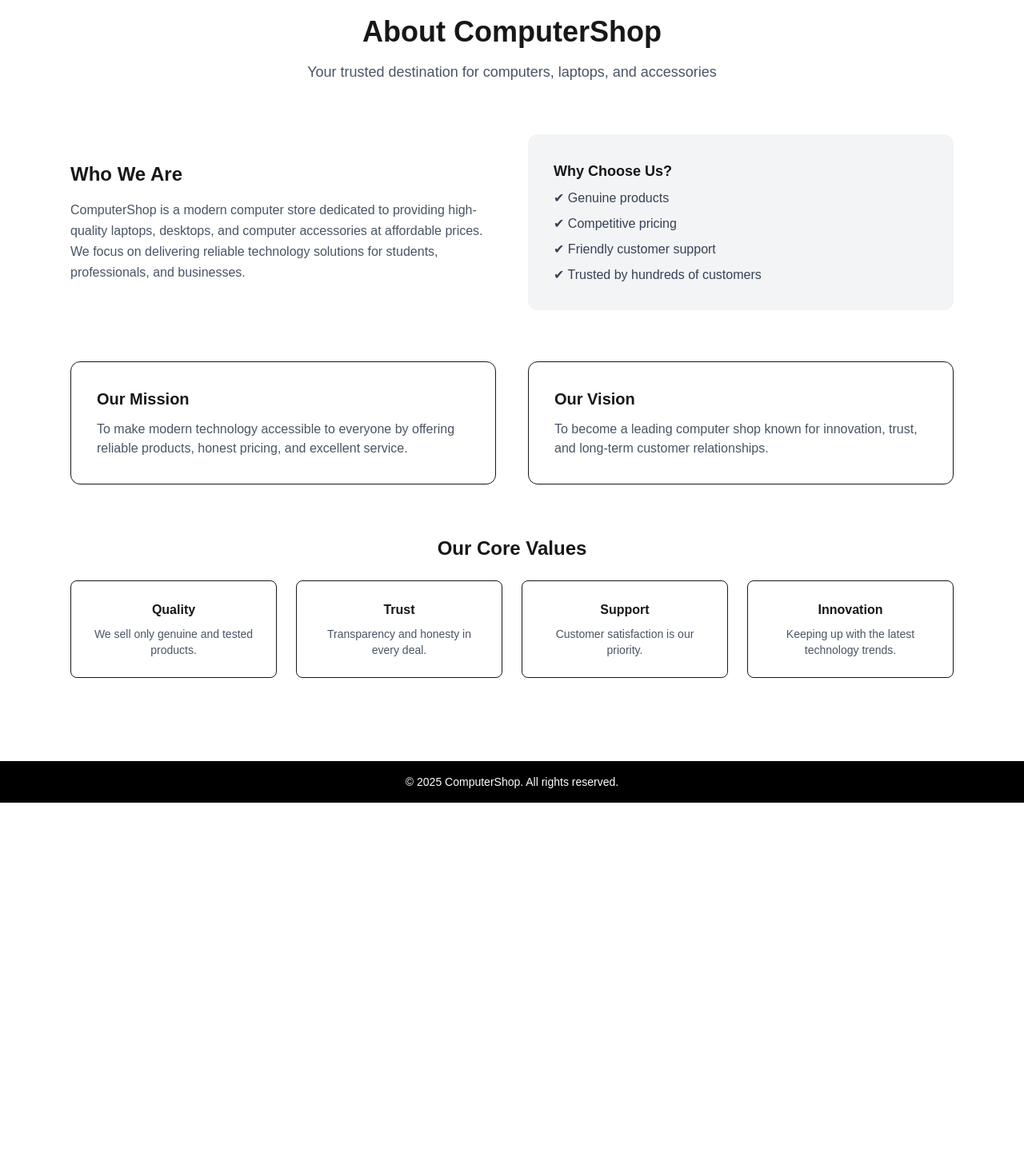
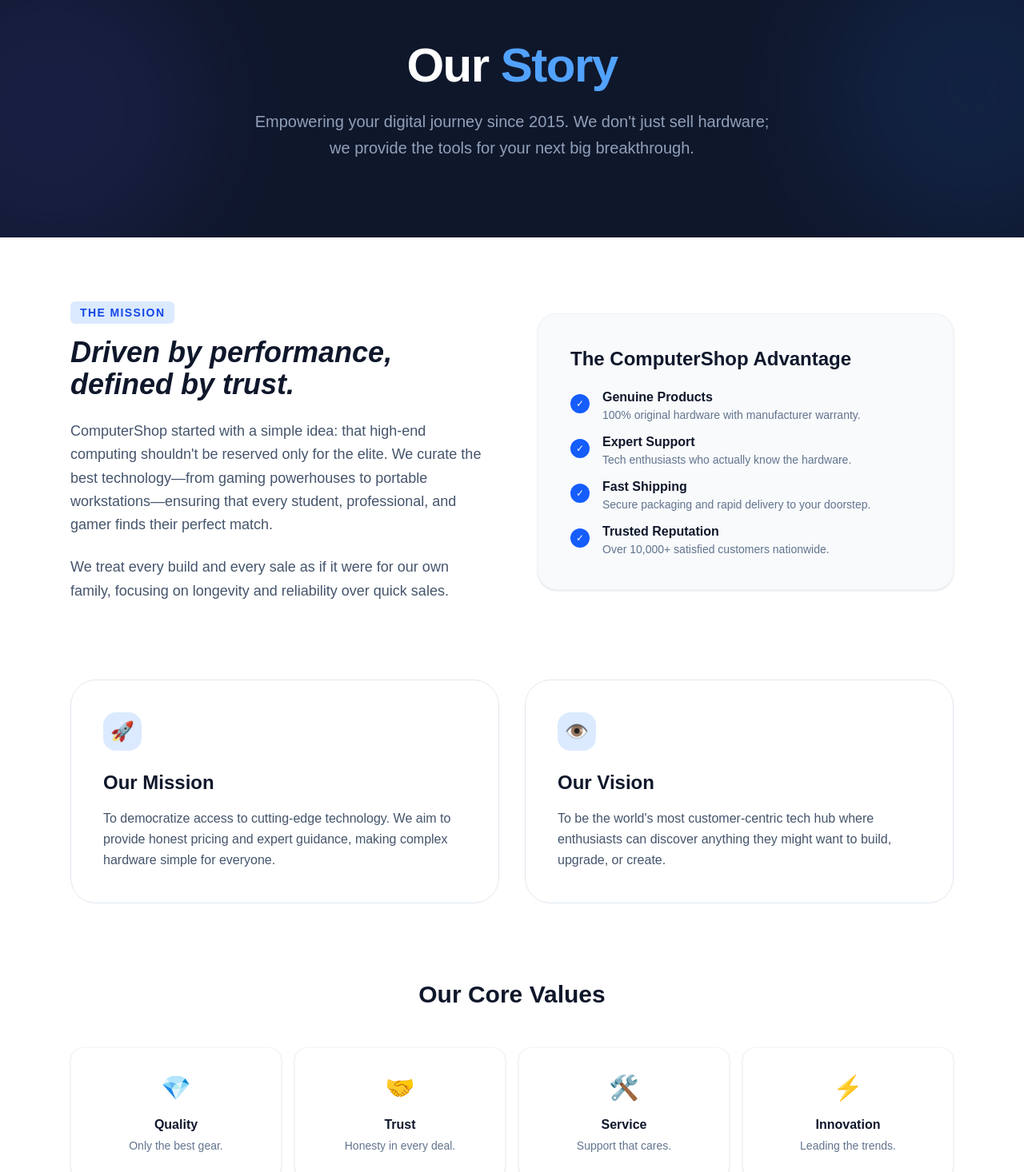
Before and after one commit to TharinduThejan/build_it, a Next.js app: page /about in a window 1280 px wide. Shown: the part 120-1586 px from the top of the page at 80% size. Before the commit the page ends 1124 px from the top, so only its background shows below. Built offline with nearby package versions, Linux system fonts and the light colour scheme.

Commit message:
Revamp About page with enhanced layout, mission, vision, and core values sections

```diff
--- a/app/about/page.tsx
+++ b/app/about/page.tsx
@@ -1,90 +1,102 @@
 export default function AboutPage() {
     return (
-        <div className="max-w-6xl mx-auto px-6 py-16">
-            {/* Hero Section */}
-            <section className="text-center mb-16">
-                <h1 className="text-4xl font-bold mb-4">About ComputerShop</h1>
-                <p className="text-gray-600 text-lg">
-                    Your trusted destination for computers, laptops, and accessories
+        <div className="bg-white">
+            {/* Hero Section with Tech Gradient */}
+            <section className="bg-slate-900 text-white py-24 px-6 relative overflow-hidden">
+                <div className="absolute top-0 left-0 w-full h-full opacity-10 pointer-events-none">
+                    <div className="absolute top-[-10%] right-[-10%] w-96 h-96 bg-blue-500 rounded-full blur-3xl"></div>
+                    <div className="absolute bottom-[-10%] left-[-10%] w-96 h-96 bg-indigo-500 rounded-full blur-3xl"></div>
+                </div>
+
+                <div className="max-w-4xl mx-auto text-center relative z-10">
+                    <h1 className="text-5xl md:text-6xl font-extrabold mb-6 tracking-tight">
+                        Our <span className="text-blue-400"> Story</span>
+                    </h1>
+                    <p className="text-slate-400 text-xl leading-relaxed max-w-2xl mx-auto">
+                        Empowering your digital journey since 2015. We don&apos;t just sell hardware; we provide the tools for your next big breakthrough.
                     </p>
+                </div>
             </section>
 
-            {/* Who We Are */}
-            <section className="mb-16 grid md:grid-cols-2 gap-10 items-center">
+            <div className="max-w-6xl mx-auto px-6 py-20">
+                {/* Who We Are & Why Us */}
+                <section className="mb-24 grid lg:grid-cols-2 gap-16 items-center">
                     <div>
-                    <h2 className="text-2xl font-semibold mb-4">Who We Are</h2>
-                    <p className="text-gray-600 leading-relaxed">
-                        ComputerShop is a modern computer store dedicated to providing
-                        high-quality laptops, desktops, and computer accessories at
-                        affordable prices. We focus on delivering reliable technology
-                        solutions for students, professionals, and businesses.
+                        <div className="inline-block px-3 py-1 bg-blue-100 text-blue-700 text-sm font-bold rounded-md mb-4 uppercase tracking-widest">
+                            The Mission
+                        </div>
+                        <h2 className="text-4xl font-bold text-slate-900 mb-6 italic">Driven by performance, defined by trust.</h2>
+                        <p className="text-slate-600 text-lg leading-relaxed mb-6">
+                            ComputerShop started with a simple idea: that high-end computing shouldn't be reserved only for the elite. We curate the best technology—from gaming powerhouses to portable workstations—ensuring that every student, professional, and gamer finds their perfect match.
+                        </p>
+                        <p className="text-slate-600 text-lg leading-relaxed">
+                            We treat every build and every sale as if it were for our own family, focusing on longevity and reliability over quick sales.
                         </p>
                     </div>
 
-                <div className="bg-gray-100 rounded-xl p-8">
-                    <h3 className="font-semibold text-lg mb-2">Why Choose Us?</h3>
-                    <ul className="space-y-2 text-gray-700">
-                        <li>✔ Genuine products</li>
-                        <li>✔ Competitive pricing</li>
-                        <li>✔ Friendly customer support</li>
-                        <li>✔ Trusted by hundreds of customers</li>
+                    <div className="bg-slate-50 rounded-3xl p-10 border border-slate-100 shadow-sm relative">
+                        <h3 className="text-2xl font-bold text-slate-900 mb-6">The ComputerShop Advantage</h3>
+                        <ul className="space-y-4">
+                            {[
+                                { title: "Genuine Products", desc: "100% original hardware with manufacturer warranty." },
+                                { title: "Expert Support", desc: "Tech enthusiasts who actually know the hardware." },
+                                { title: "Fast Shipping", desc: "Secure packaging and rapid delivery to your doorstep." },
+                                { title: "Trusted Reputation", desc: "Over 10,000+ satisfied customers nationwide." }
+                            ].map((item, i) => (
+                                <li key={i} className="flex items-start gap-4">
+                                    <span className="flex-shrink-0 w-6 h-6 bg-blue-600 text-white rounded-full flex items-center justify-center text-xs mt-1">✓</span>
+                                    <div>
+                                        <h4 className="font-bold text-slate-900 leading-none">{item.title}</h4>
+                                        <p className="text-slate-500 text-sm mt-1">{item.desc}</p>
+                                    </div>
+                                </li>
+                            ))}
                         </ul>
                     </div>
                 </section>
 
-            {/* Mission & Vision */}
-            <section className="mb-16 grid md:grid-cols-2 gap-10">
-                <div className="border rounded-xl p-8">
-                    <h2 className="text-xl font-semibold mb-3">Our Mission</h2>
-                    <p className="text-gray-600">
-                        To make modern technology accessible to everyone by offering
-                        reliable products, honest pricing, and excellent service.
+                {/* Mission & Vision Cards */}
+                <section className="mb-24 grid md:grid-cols-2 gap-8">
+                    <div className="group p-10 bg-white border border-slate-200 rounded-[2rem] hover:shadow-xl transition-all duration-300">
+                        <div className="w-12 h-12 bg-blue-100 text-blue-600 rounded-2xl flex items-center justify-center mb-6 text-2xl group-hover:bg-blue-600 group-hover:text-white transition-colors">
+                            🚀
+                        </div>
+                        <h2 className="text-2xl font-bold text-slate-900 mb-4">Our Mission</h2>
+                        <p className="text-slate-600 leading-relaxed">
+                            To democratize access to cutting-edge technology. We aim to provide honest pricing and expert guidance, making complex hardware simple for everyone.
                         </p>
                     </div>
 
-                <div className="border rounded-xl p-8">
-                    <h2 className="text-xl font-semibold mb-3">Our Vision</h2>
-                    <p className="text-gray-600">
-                        To become a leading computer shop known for innovation, trust,
-                        and long-term customer relationships.
+                    <div className="group p-10 bg-white border border-slate-200 rounded-[2rem] hover:shadow-xl transition-all duration-300">
+                        <div className="w-12 h-12 bg-blue-100 text-blue-600 rounded-2xl flex items-center justify-center mb-6 text-2xl group-hover:bg-blue-600 group-hover:text-white transition-colors">
+                            👁️
+                        </div>
+                        <h2 className="text-2xl font-bold text-slate-900 mb-4">Our Vision</h2>
+                        <p className="text-slate-600 leading-relaxed">
+                            To be the world's most customer-centric tech hub where enthusiasts can discover anything they might want to build, upgrade, or create.
                         </p>
                     </div>
                 </section>
 
-            {/* Values */}
+                {/* Values - Modern Grid */}
                 <section className="text-center">
-                <h2 className="text-2xl font-semibold mb-6">Our Core Values</h2>
-
-                <div className="grid sm:grid-cols-2 md:grid-cols-4 gap-6">
-                    <div className="border rounded-lg p-6">
-                        <h3 className="font-semibold mb-2">Quality</h3>
-                        <p className="text-sm text-gray-600">
-                            We sell only genuine and tested products.
-                        </p>
+                    <h2 className="text-3xl font-bold text-slate-900 mb-12">Our Core Values</h2>
+                    <div className="grid sm:grid-cols-2 md:grid-cols-4 gap-4">
+                        {[
+                            { label: "Quality", emoji: "💎", desc: "Only the best gear." },
+                            { label: "Trust", emoji: "🤝", desc: "Honesty in every deal." },
+                            { label: "Service", emoji: "🛠️", desc: "Support that cares." },
+                            { label: "Innovation", emoji: "⚡", desc: "Leading the trends." }
+                        ].map((value, i) => (
+                            <div key={i} className="p-8 rounded-2xl bg-white border border-slate-100 hover:border-blue-500 transition-colors shadow-sm">
+                                <div className="text-3xl mb-4">{value.emoji}</div>
+                                <h3 className="font-bold text-slate-900 mb-1">{value.label}</h3>
+                                <p className="text-sm text-slate-500">{value.desc}</p>
                             </div>
-
-                    <div className="border rounded-lg p-6">
-                        <h3 className="font-semibold mb-2">Trust</h3>
-                        <p className="text-sm text-gray-600">
-                            Transparency and honesty in every deal.
-                        </p>
-                    </div>
-
-                    <div className="border rounded-lg p-6">
-                        <h3 className="font-semibold mb-2">Support</h3>
-                        <p className="text-sm text-gray-600">
-                            Customer satisfaction is our priority.
-                        </p>
-                    </div>
-
-                    <div className="border rounded-lg p-6">
-                        <h3 className="font-semibold mb-2">Innovation</h3>
-                        <p className="text-sm text-gray-600">
-                            Keeping up with the latest technology trends.
-                        </p>
-                    </div>
+                        ))}
                     </div>
                 </section>
             </div>
+        </div>
     );
 }
```
Lines whose indentation alone changed are shown as unchanged.
